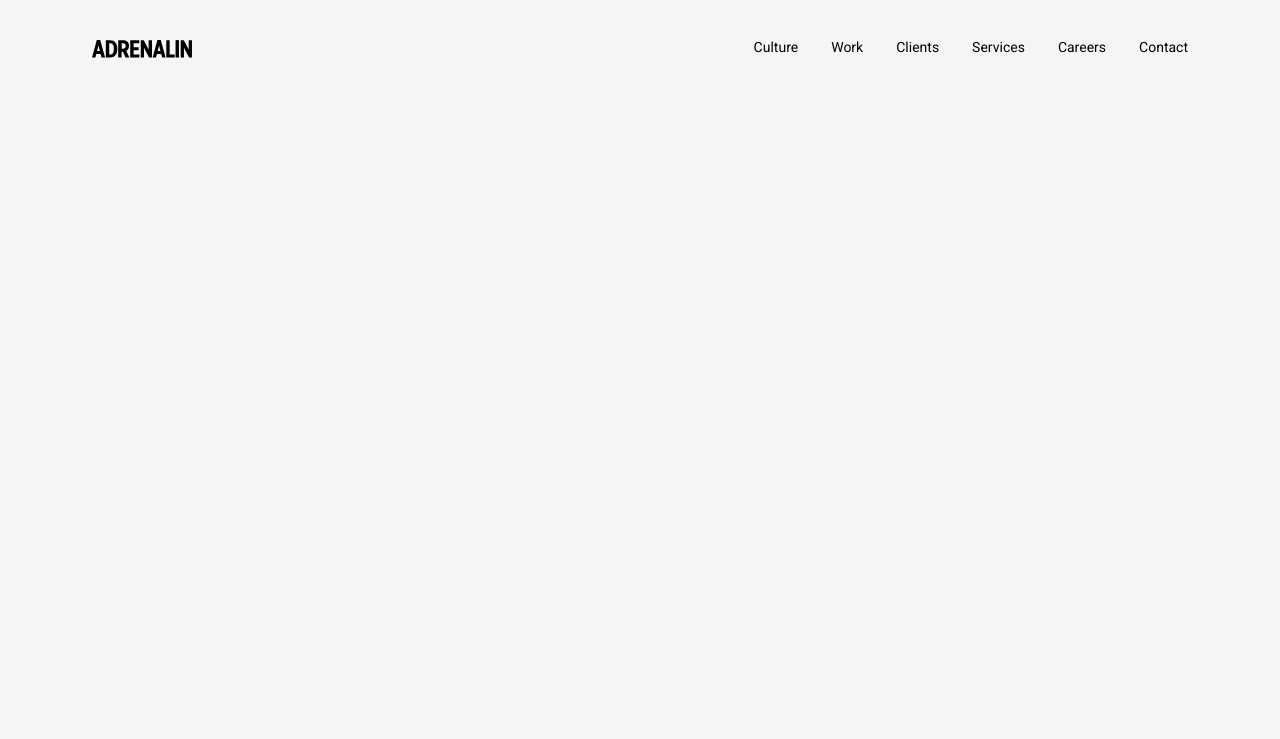
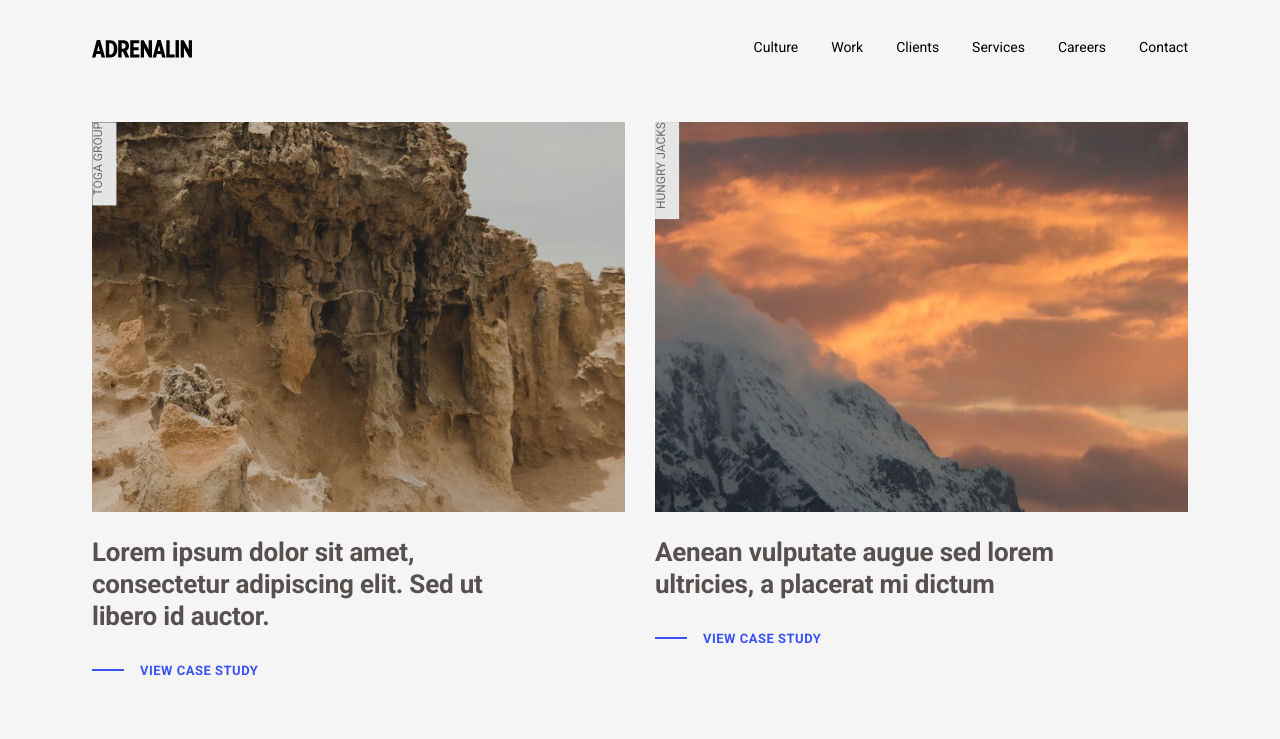
Before and after one commit to fluffystark/fed-coding-challenge, a React (Create React App) app: page / in a window 1280 px wide. Shown: the top 739 px of the page. Built offline with nearby package versions, Linux system fonts and the light colour scheme.

Commit message:
Add list render

```diff
--- a/package.json
+++ b/package.json
@@ -7,6 +7,7 @@
     "@testing-library/react": "^9.3.2",
     "@testing-library/user-event": "^7.1.2",
     "bootstrap": "^4.5.0",
+    "dotenv": "^8.2.0",
     "node-sass": "^4.14.1",
     "react": "^16.13.1",
     "react-bootstrap": "^1.0.1",
--- a/public/index.html
+++ b/public/index.html
@@ -24,7 +24,7 @@
       work correctly both with client-side routing and a non-root public URL.
       Learn how to configure a non-root public URL by running `npm run build`.
     -->
-    <title>React App</title>
+    <title>Adrenalin</title>
   </head>
   <body>
     <noscript>You need to enable JavaScript to run this app.</noscript>
--- a/src/App.js
+++ b/src/App.js
@@ -1,11 +1,28 @@
 import React from 'react';
 import {ReactComponent as Logo} from './assets/img/adrenalin.svg';
+import data from './feed/data.json';
 import NavItem from './components/NavItem';
+import Card from './components/Card';
+
 function App() {
+
+  const cards = data.map((value, index) => {
+    const {id, title, title_long, tag, thumb, image, slug, questions} = value
+    return <Card
+              key={id}
+              image={image}
+              title={title}
+              title_long={title_long}
+              tag={tag}
+              slug={slug}
+            />
+  })
+
   return (
     <div className="App">
       <div className="container-fluid pt-5">
-        <div className="row justify-content-between">
+        <div className="row">
+          <div className="col d-flex justify-content-between">
             <Logo className="logo" />
             <div className="d-flex flex-row flex-wrap">
               <NavItem>Culture</NavItem>
@@ -17,6 +34,10 @@ function App() {
             </div>
           </div>
         </div>
+        <div className="row">
+          { cards }
+        </div>
+      </div>
     </div>
   );
 }
--- a/src/assets/sass/global.scss
+++ b/src/assets/sass/global.scss
@@ -1,7 +1,5 @@
-$spacer: 16;
-
 $spacers: (
-    "5": $spacer * 2.5px
+    "5":  2.5rem
 );
 
 @import "~bootstrap/scss/bootstrap";
@@ -28,8 +26,8 @@ code {
 
 .App {
   width: 100%;
-  padding-right: 92px;
-  padding-left: 92px;
+  padding-right: 77px;
+  padding-left: 77px;
   margin-right: auto;
   margin-left: auto;
 }
@@ -45,3 +43,66 @@ code {
     text-decoration: none;
   }
 }
+
+.adrenalin-card {
+  padding-top: 4rem;
+
+  .tag {
+    font-size: .75rem;
+    line-height: .75rem;
+    text-transform: uppercase;
+    color: $gray700;
+    margin-bottom: 0px;
+    background: $gray200;
+    color: $gray700;
+    padding-left: .625rem;
+    padding-bottom: .75rem;
+    white-space: nowrap;
+    position: absolute;
+    top: 0;
+    right: calc(100%);
+    transform: rotate(-90deg);
+    transform-origin: right top;
+  }
+
+  > .card-top {
+    position: relative;
+
+    > img {
+      height: 390px;
+      width: 100%;
+      object-fit: cover;
+    }
+  }
+
+  > .title {
+    padding-right: 7.5rem;
+  }
+
+  .outline-text {
+    font-size: 13px;
+    line-height: 13px;
+    letter-spacing: 0.5px;
+    text-transform: uppercase;
+    font-weight: 700;
+    color: $colorBlue;
+  }
+
+  hr {
+    width: 32px;
+    height: 2px;
+    margin: 0;
+    border: none;
+    background-color: $colorBlue;
+    margin-right: 1rem;
+  }
+}
+
+h3 {
+  font-size: 1.625rem;
+  font-weight: 700;
+  line-height: 2rem;
+  letter-spacing: -0.2px;
+  color: $gray800;
+  margin-bottom: 0px;
+}
--- a/src/assets/sass/mixin.scss
+++ b/src/assets/sass/mixin.scss
@@ -10,13 +10,13 @@ $colorTertiary: #f88561;
 $colorQuad: #ffc800;
 $colorGreen: #38ad6f;
 $gray100: #F5F5F5;
-$gray200: #D9D9D9;
+$gray200: #E5E5E5;
 $gray300: #BDBDBD;
 $gray400: #A2A2A2;
 $gray500: #888888;
 $gray600: #6E6E6E;
-$gray700: #565656;
-$gray800: #3F3F3F;
-$colorBlue: #1599b9;
+$gray700: #6C6C6C;
+$gray800: #584f4f;
+$colorBlue: #3852F7;
 $colorLightestBlue : #e3f9ff;
 $colorRed: rgb(218, 0, 73);
--- /dev/null
+++ b/src/components/Card.js
@@ -0,0 +1,19 @@
+import React from 'react'
+import Picture from './Picture'
+
+export default function Card(props) {
+  const { image, title_long, tag, slug } = props
+  return (
+    <div className="adrenalin-card col col-lg-6">
+      <div className="card-top">
+        <div className="tag">{ tag }</div>
+        <Picture img={ image } slug={slug} />
+      </div>
+      <h3 className="pt-4 pb-3 title">{ title_long }</h3>
+      <div className="pt-3 d-flex align-items-center">
+        <hr />
+        <span className="outline-text">VIEW CASE STUDY</span>
+      </div>
+    </div>
+  )
+}
--- /dev/null
+++ b/src/components/Picture.js
@@ -0,0 +1,9 @@
+import React from 'react'
+
+export default function Picture(props) {
+  const { img, slug } = props
+  const src = require('../assets/img/' + img)
+  return (
+    <img src={src} alt={slug} />
+  )
+}
```
Also changed, not shown: 2 other files (tests, documents, lock files or other folders). Lines whose indentation alone changed are shown as unchanged.
